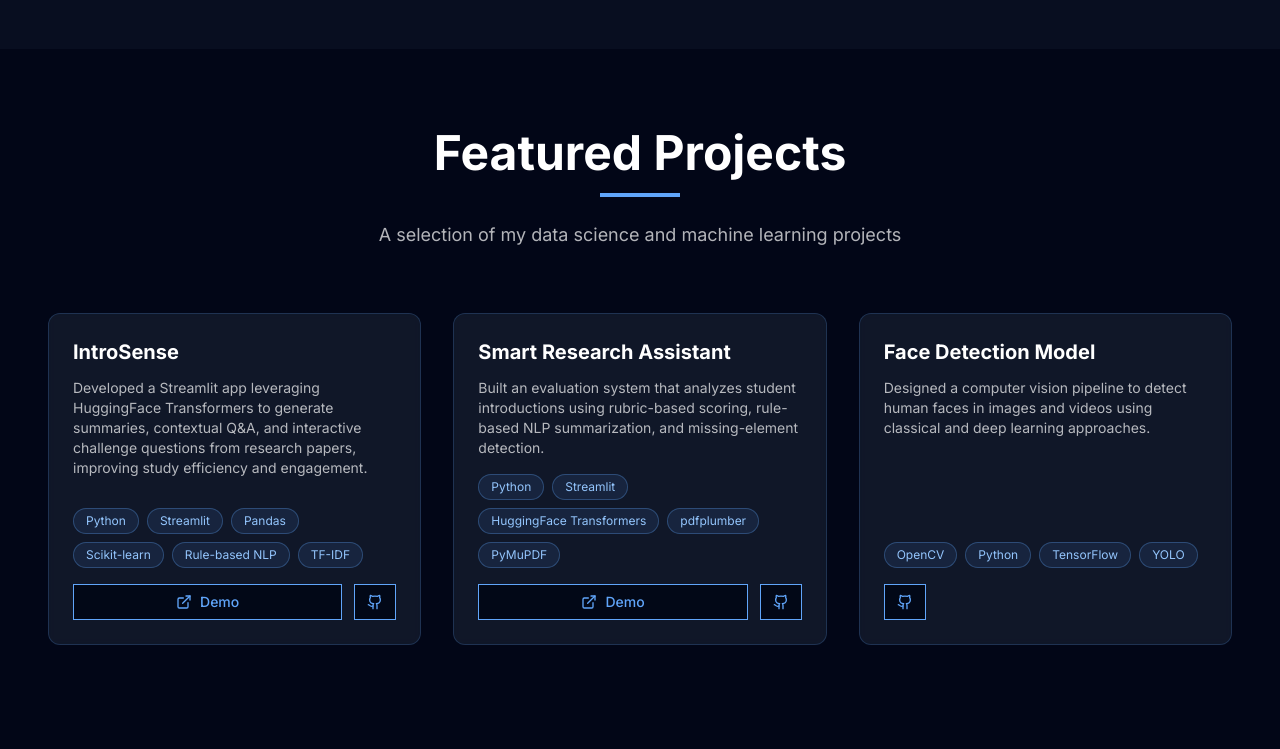
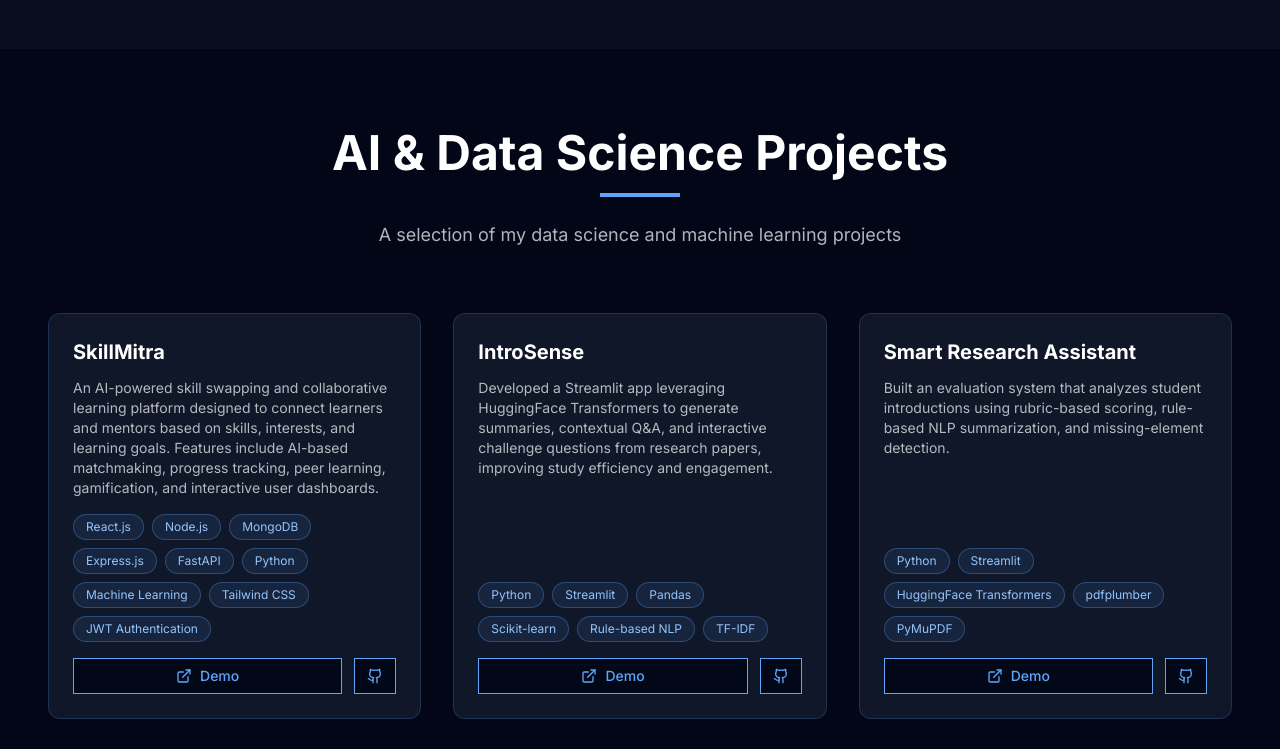
Before and after one commit to tanushka-102/portfolio, a React (Vite) app: page / in a window 1280 px wide. Shown: the part 1840-2589 px from the top of the page. Built offline with nearby package versions, Linux system fonts and the light colour scheme.

Commit message:
updated projects

```diff
--- a/src/components/Education.jsx
+++ b/src/components/Education.jsx
@@ -9,7 +9,7 @@
       institution: 'KIET Group of Institutions, AKTU',
       location: 'Ghaziabad, UP',
       period: 'Nov 2022 - Aug 2026',
-      gpa: '8.62 CGPA'
+      gpa: '8.72 CGPA'
     },
     {
       degree: 'Senior Secondary School',
--- a/src/components/Projects.jsx
+++ b/src/components/Projects.jsx
@@ -5,6 +5,26 @@
 
 const Projects = () => {
   const projects = [
+    {
+  title: 'SkillMitra',
+  description:
+    'An AI-powered skill swapping and collaborative learning platform designed to connect learners and mentors based on skills, interests, and learning goals. Features include AI-based matchmaking, progress tracking, peer learning, gamification, and interactive user dashboards.',
+
+  technologies: [
+        'React.js',
+        'Node.js',
+        'MongoDB',
+        'Express.js',
+        'FastAPI',
+        'Python',
+        'Machine Learning',
+        'Tailwind CSS',
+        'JWT Authentication'
+      ],
+      date: '2025',
+      demoLink: 'https://your-skillmitra-demo-link.vercel.app',
+      githubLink: 'https://github.com/tanushka-102/SkillMitra-project'
+    },
     {
       title: 'IntroSense',
       description:
@@ -60,7 +80,7 @@
           className="text-center mb-16"
         >
           <h2 className="text-4xl md:text-5xl font-bold text-white mb-4">
-            Featured Projects
+            AI & Data Science Projects
           </h2>
           <div className="w-20 h-1 bg-blue-400 mx-auto mb-6"></div>
           <p className="text-white/70 text-lg max-w-2xl mx-auto">
```
